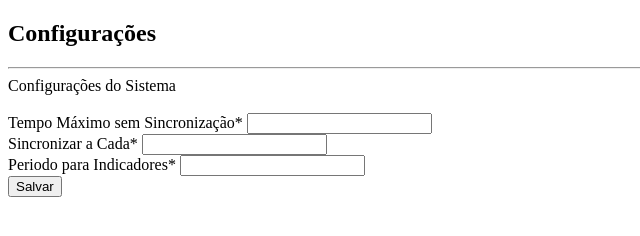
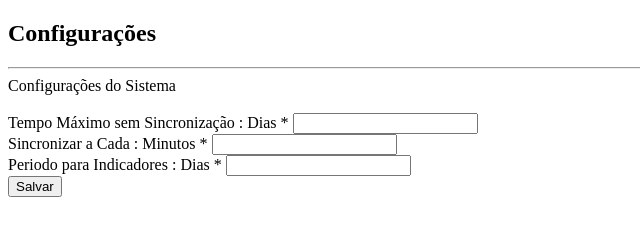
Before and after one commit to Ricardo7/mvendas-web, a plain HTML site: page configs.html in a window 1280 px wide. Shown: the whole page, without its empty margins (0-640 px from the left). Drawn offline with Linux system fonts and the light colour scheme.

Commit message:
Ajustes Tela de Configurações
Ajustes Tela de Configurações

```diff
--- a/assets/js/configs.js
+++ b/assets/js/configs.js
@@ -75,7 +75,7 @@ function populaCamposTela(response) {
 
         $("#TempoMaxSemSinc").val(dados.TempoMaxSemSinc);
         $("#TempoEntreCadaSinc").val(dados.TempoEntreCadaSinc);
-        $("#PeriodoParaIndicadores").val(dados.TempoEntreCadaSinc);
+        $("#PeriodoParaIndicadores").val(dados.PeriodoParaIndicadores);
         $("#Id").val(dados.ID);
 
     }
--- a/configs.html
+++ b/configs.html
@@ -42,16 +42,16 @@
                                         <form role="form">
 
                                             <div class="form-group">
-                                                <label>Tempo Máximo sem Sincronização*</label>
-                                                <input class="form-control" id="TempoMaxSemSinc" />
+                                                <label>Tempo Máximo sem Sincronização : Dias *</label>
+                                                <input type="number" class="form-control" id="TempoMaxSemSinc" pattern="[0-9]+$" />
                                             </div>
                                             <div class="form-group">
-                                                <label>Sincronizar a Cada*</label>
-                                                <input class="form-control" id="TempoEntreCadaSinc" />
+                                                <label>Sincronizar a Cada : Minutos *</label>
+                                                <input type="number" class="form-control" id="TempoEntreCadaSinc" pattern="[0-9]+$" />
                                             </div>
                                             <div class="form-group">
-                                                <label>Periodo para Indicadores*</label>
-                                                <input class="form-control" id="PeriodoParaIndicadores" />
+                                                <label>Periodo para Indicadores : Dias *</label>
+                                                <input type="number" class="form-control" id="PeriodoParaIndicadores" pattern="[0-9]+$"/>
                                             </div>
                                             <div class="col-md-12-cadastro-cli">
                                                 <button type="submit" class="btn btn-primary" id="btn-salvar">Salvar</button>
```
